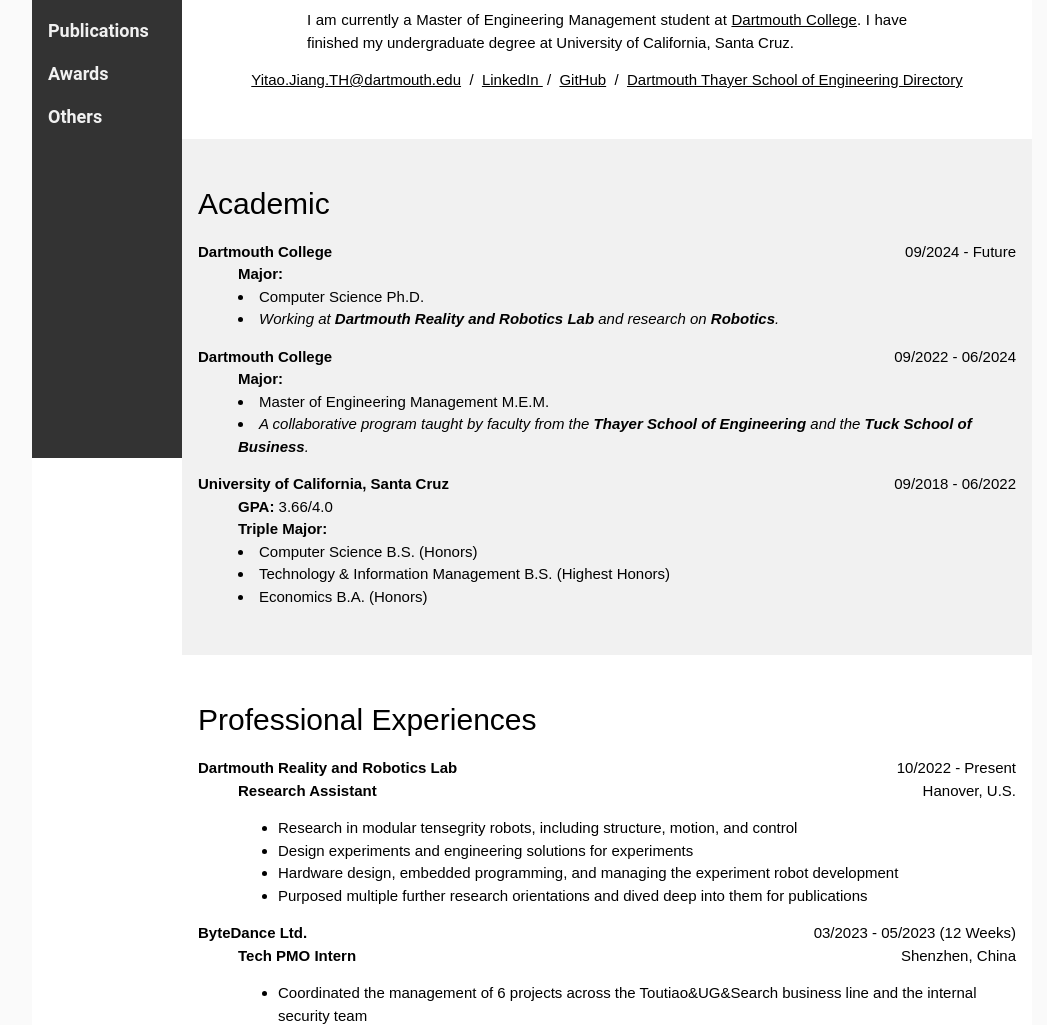
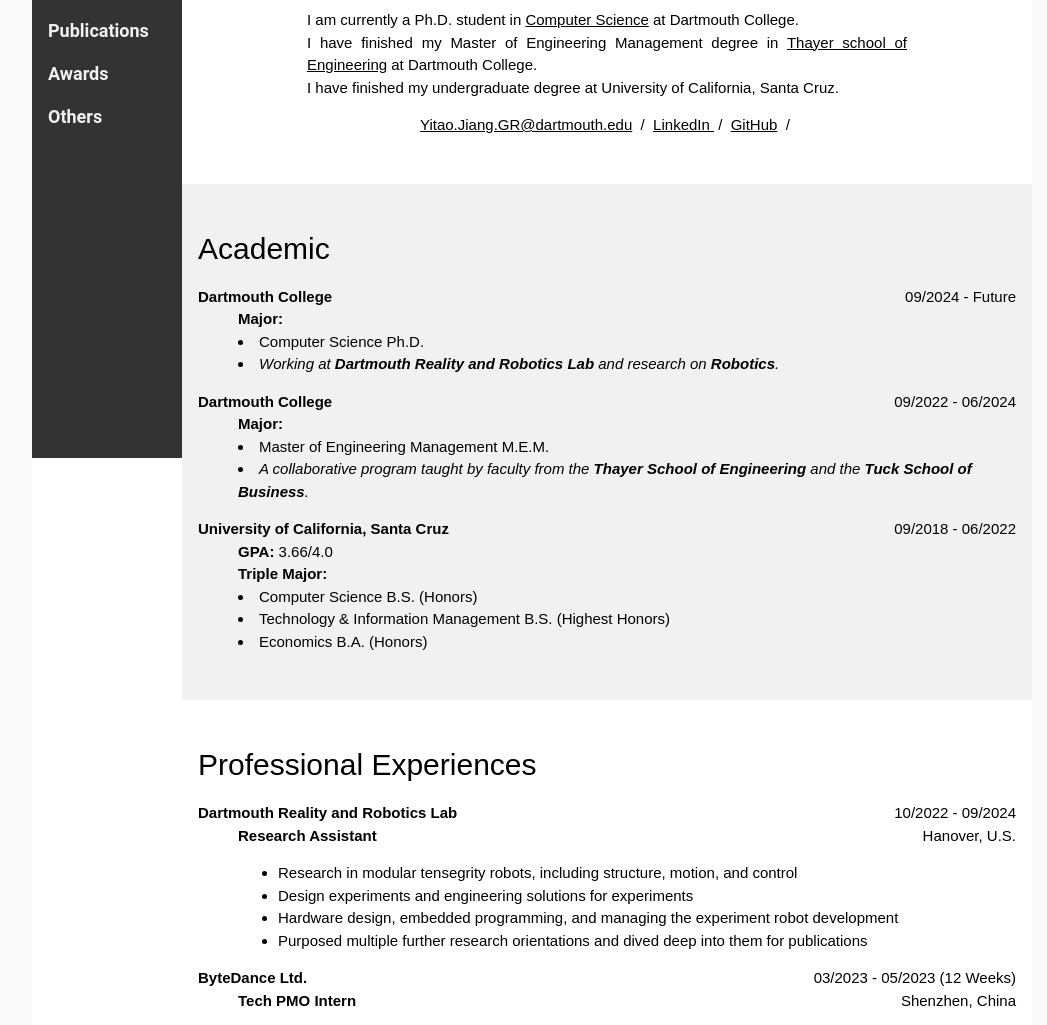
Before and after one commit to cccat6/MyHomePage, a plain HTML site: page index.html in a window 1280 px wide. Shown: the part 342-1367 px from the top of the page, without its empty margins (108-1155 px from the left). Drawn offline with Linux system fonts and the light colour scheme.

Commit message:
PhD info update

```diff
--- a/index.html
+++ b/index.html
@@ -9,7 +9,7 @@
   <meta charset="UTF-8">
   <meta name="viewport" content="width=device-width, initial-scale=1">
   <meta http-equiv="Content-Type" content="text/html; charset=UTF-8">
-  <meta name="description" content="Yitao Jiang is currently a Master of Engineering Management student at Dartmouth College">
+  <meta name="description" content="Yitao Jiang is currently a Ph.D. student at Dartmouth College">
   <meta name="keywords" content="Yitao Jiang, Jiang Yitao, 蒋亦韬, Yitao, jiangyitao, yitaojiang, UCSC, Dartmouth">
   <meta name="author" content="Yitao Jiang" />
 
@@ -63,13 +63,12 @@
       <img style="width: 80%;max-width: 240px" alt="Profile Photo" src="images/profile.webp">
       <h1>Yitao JIANG</h1>
         <p class="w3-justify" style="width:100%;border:0px;border-spacing:0px;border-collapse:separate;margin-right:auto;margin-left:auto;max-width:600px">
-          I am currently a Master of Engineering Management student at <a href="https://directory.thayer.dartmouth.edu/f006gn4.html">Dartmouth College</a>. I have finished my undergraduate degree at University of California, Santa Cruz.
+          I am currently a Ph.D. student in <a href="https://web.cs.dartmouth.edu/people/yitao-jiang">Computer Science</a> at Dartmouth College.<br>I have finished my Master of Engineering Management degree in <a href="https://directory.thayer.dartmouth.edu/f006gn4.html">Thayer school of Engineering</a> at Dartmouth College.<br>I have finished my undergraduate degree at University of California, Santa Cruz.
         </p>
         <p class="w3-center">
-          <a href="mailto:Yitao.Jiang.TH@dartmouth.edu">Yitao.Jiang.TH@dartmouth.edu</a> &nbsp/&nbsp
+          <a href="mailto:Yitao.Jiang.GR@dartmouth.edu">Yitao.Jiang.GR@dartmouth.edu</a> &nbsp/&nbsp
           <a href="https://www.linkedin.com/in/jyt/"> LinkedIn </a> &nbsp/&nbsp
           <a href="https://github.com/cccat6">GitHub</a> &nbsp/&nbsp
-          <a href="https://directory.thayer.dartmouth.edu/f006gn4.html"> Dartmouth Thayer School of Engineering Directory </a>
         </p>
         </tbody></table>
   </div>
@@ -107,7 +106,7 @@
 
       <dl>
         <p> <!--Element-->
-          <dt><b>Dartmouth Reality and Robotics Lab</b><a style="float: right;">10/2022 - Present</a></dt>
+          <dt><b>Dartmouth Reality and Robotics Lab</b><a style="float: right;">10/2022 - 09/2024</a></dt>
           <dt><a style="float: right;">Hanover, U.S.</a></dt>
           <dd><b>Research Assistant</b></dd>
           <dd>
```
